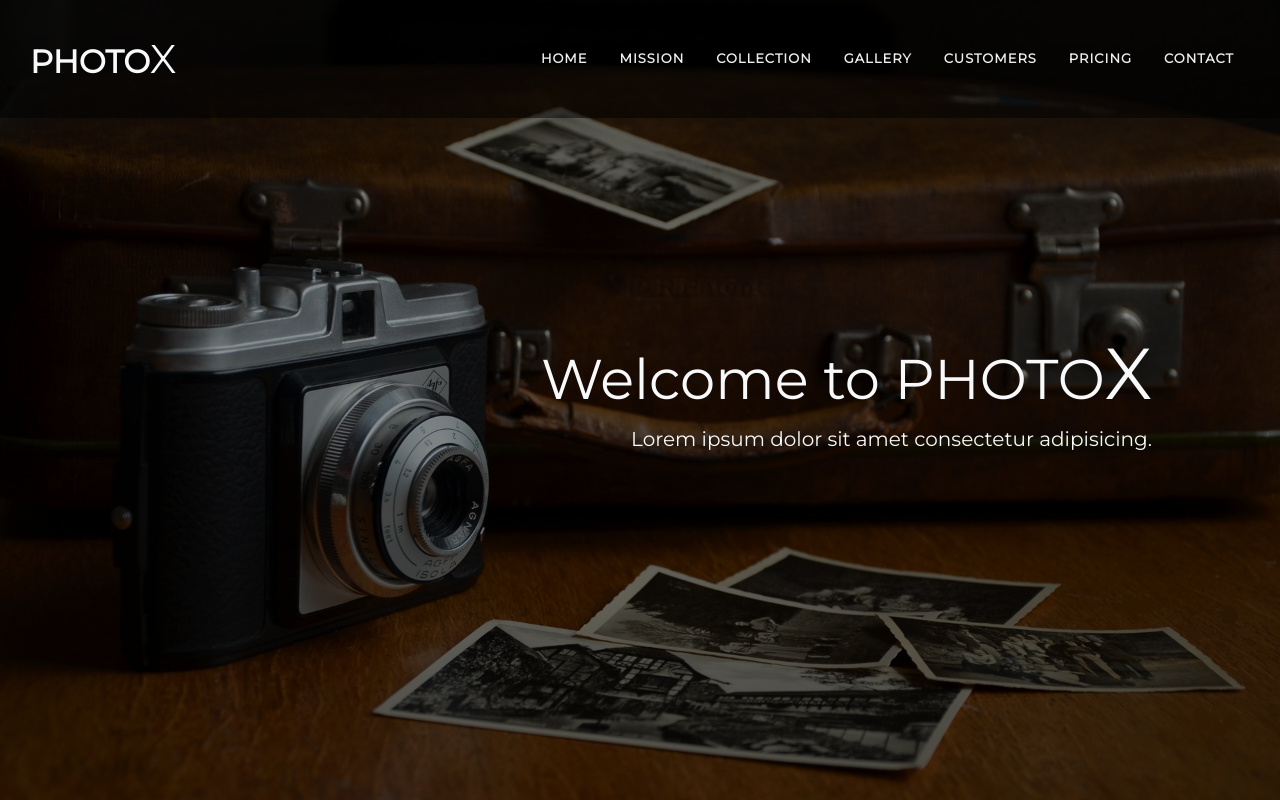
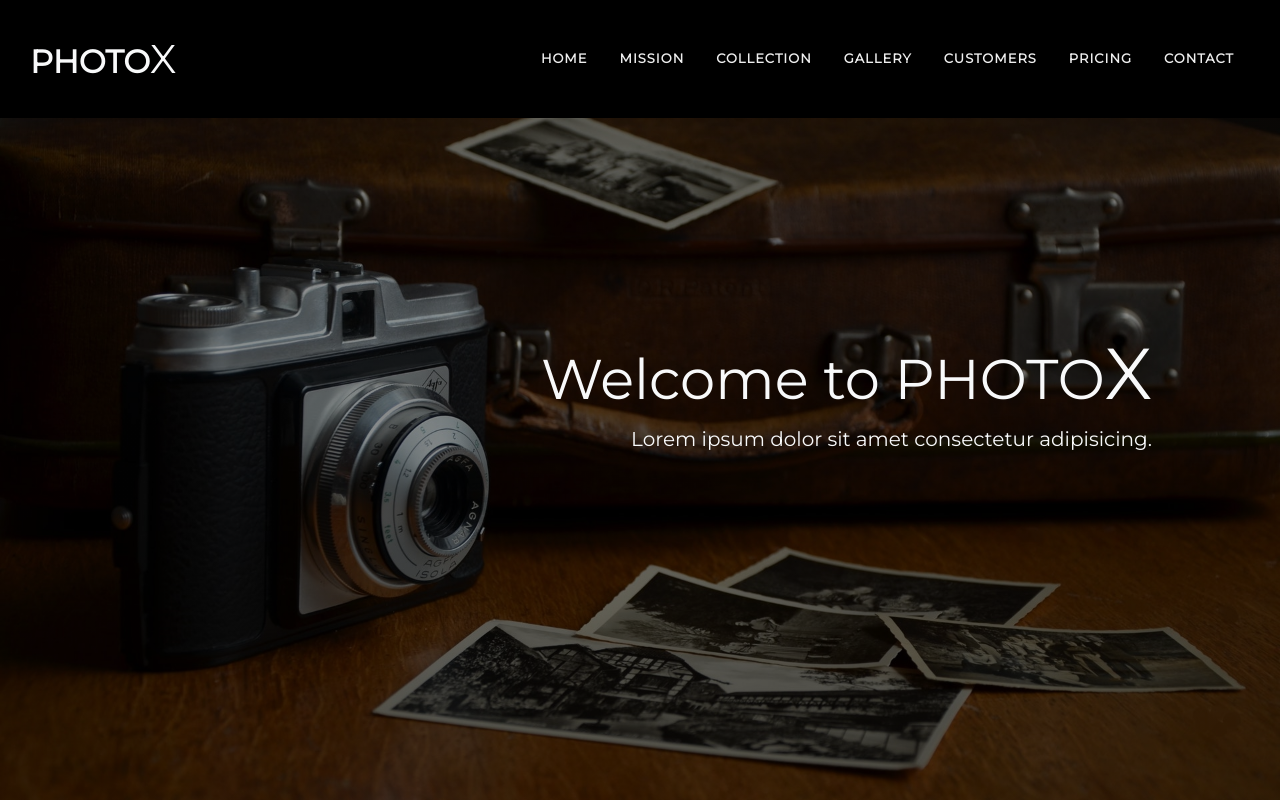
Before and after one commit to Ritesh144/Ritesh144.github.io, a plain HTML site: page portfolio/projects/photox/index.html in a window 1280 px wide. Shown: the top 800 px of the page. Drawn offline with nearby package versions, Linux system fonts and the light colour scheme.

Commit message:
index.html
change header background
full black

```diff
--- a/portfolio/projects/photox/style.css
+++ b/portfolio/projects/photox/style.css
@@ -11,7 +11,8 @@ header {
 
 /* navbar */
 .nav-menu{
-  background: linear-gradient(rgba(0,0,0,.3), rgba(0,0,0,.5));
+  /* background: linear-gradient(rgba(0,0,0,.3), rgba(0,0,0,.5)); */
+  background: #000;
   padding: 30px;
   transition: all .7s;
 }
```
